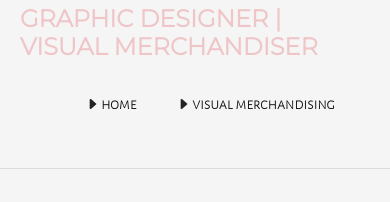
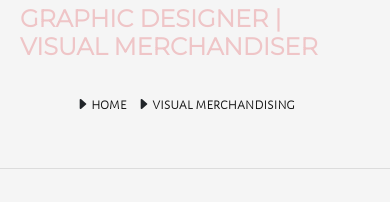
Before and after one commit to alisoncarnes/jnicholas-portfolio, a React (Create React App) app: page /about in a window 390 px wide. Shown: the part 207-409 px from the top of the page. Built offline with nearby package versions, Linux system fonts and the light colour scheme.

Commit message:
edit css

```diff
--- a/src/components/About.js
+++ b/src/components/About.js
@@ -14,7 +14,7 @@ class About extends Component {
               <ul>
                 <li>
                 <ion-icon name="caret-forward-outline"></ion-icon>
-                <a href={'/'} style={{paddingRight:"40px"}}>Home</a>
+                <a href={'/'} className="top-link">Home</a>
 
                   <ion-icon name="caret-forward-outline"></ion-icon>
                     <a href={'/visualmerchandising'}>Visual Merchandising</a>
--- a/src/components/Home.js
+++ b/src/components/Home.js
@@ -17,7 +17,7 @@ class Home extends Component {
                 <ul>
                   <li>
                   <ion-icon name="caret-forward-outline"></ion-icon>
-                    <a href={'/visualmerchandising'} style={{paddingRight:"40px"}}>Visual Merchandising</a>
+                    <a href={'/visualmerchandising'} className="top-link">Visual Merchandising</a>
 
                     <ion-icon name="caret-forward-outline"></ion-icon>
                     <a href={'/about'}>About Me</a>
--- a/src/components/VisualMerch.js
+++ b/src/components/VisualMerch.js
@@ -16,7 +16,7 @@ class VisualMerch extends Component {
             <ul>
               <li>
               <ion-icon name="caret-forward-outline" style={{color:"#EFC5C7"}}></ion-icon>
-                <a href={'/'} style={{paddingRight:"40px"}}>Home</a>
+                <a href={'/'} className="top-link">Home</a>
 
                 <ion-icon name="caret-forward-outline" style={{color:"#EFC5C7"}}></ion-icon>
                 <a href={'/about'}>About Me</a>
--- a/src/index.css
+++ b/src/index.css
@@ -69,6 +69,10 @@ a{
 
 a:hover{
   color: #EFC5C7 !important;
+}
+
+.top-link{
+  padding-right: 40px;
 }
 
 .store-name{
@@ -189,8 +193,11 @@ span{
 
   .links{
     text-align: left;
-    margin-left: 0;
-    margin-left: 10px;
+    margin-left: 0px !important;
+  }
+
+  .top-link{
+    padding-right: 10px;
   }
 
   ion-icon{
```
Also changed, not shown: 1 other file (tests, documents, lock files or other folders).
